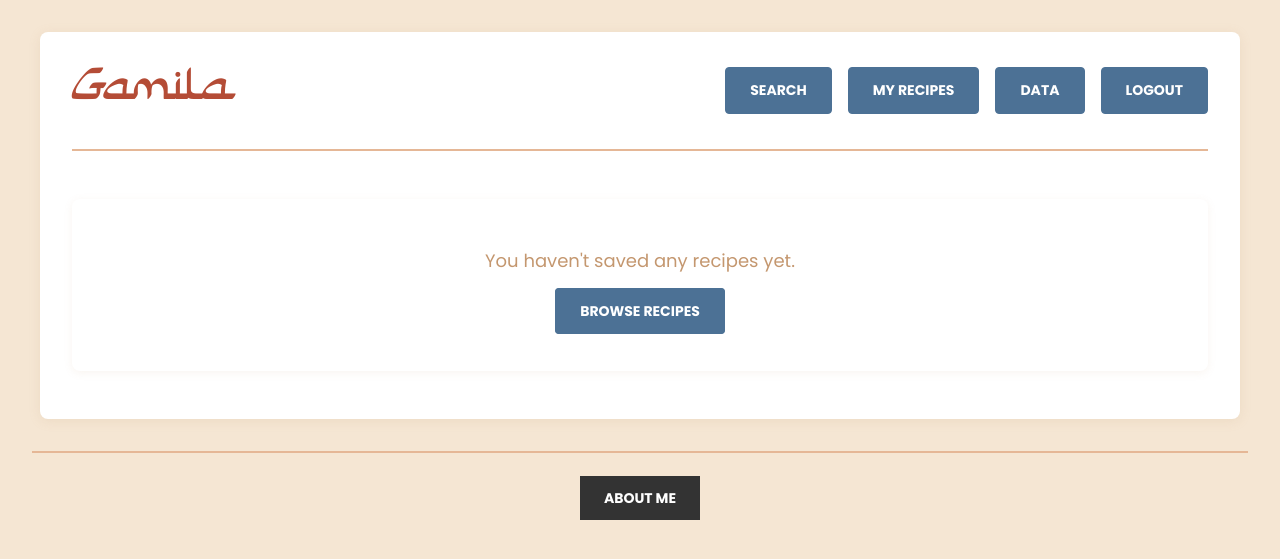
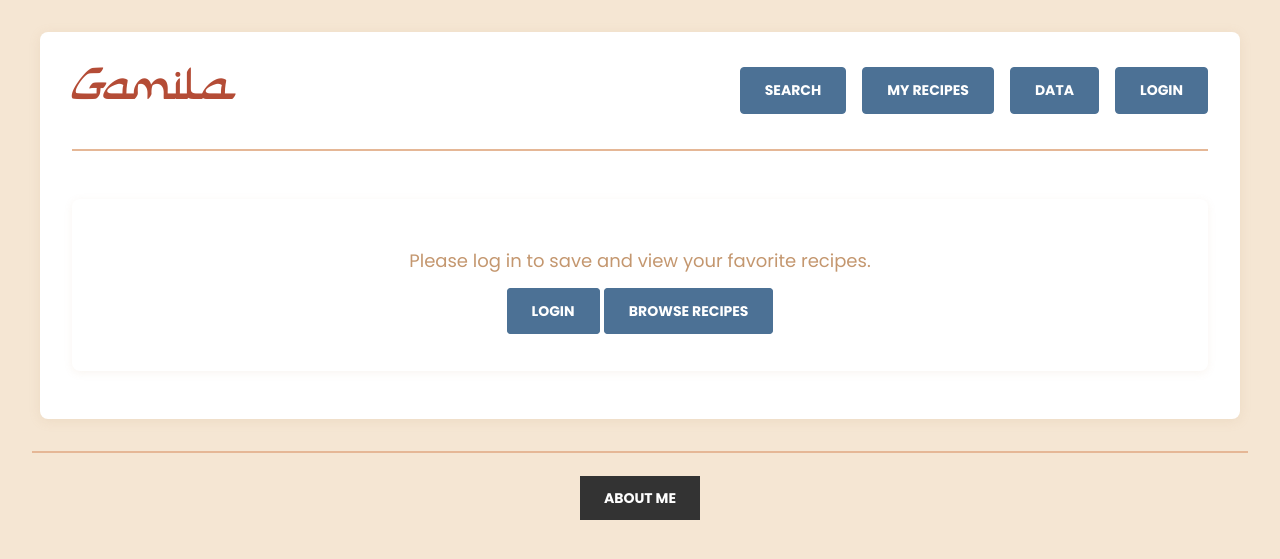
Before and after one commit to ambrosia-fish/recipe-app, a Django app: template src/recipes/templates/recipes/my_recipes.html in a window 1280 px wide. Shown: the top 559 px of the page. Run offline with Django 3.2, Linux system fonts and the light colour scheme; the template is opened without the code that fills it, so the values that code supplies are empty.

Commit message:
feat: update my_recipes template for non-authenticated users

```diff
--- a/src/recipes/templates/recipes/my_recipes.html
+++ b/src/recipes/templates/recipes/my_recipes.html
@@ -15,11 +15,16 @@
                 <a href="{% url 'recipes:list' %}" class="nav-button">Search</a>
                 <a href="{% url 'recipes:my_recipes' %}" class="nav-button">My Recipes</a>
                 <a href="{% url 'recipes:analytics' %}" class="nav-button">Data</a>
+                {% if user.is_authenticated %}
                     <a href="{% url 'logout' %}" class="nav-button logout-button">Logout</a>
+                {% else %}
+                    <a href="{% url 'login' %}" class="nav-button login-button">Login</a>
+                {% endif %}
             </div>
         </div>
 
         <div class="recipe-grid">
+            {% if user.is_authenticated %}
                 {% for object in recipes %}
                 <a href="{% url 'recipes:recipe_detail' object.id %}" class="recipe-card">
                     <img src="{{ object.pic.url }}" alt="{{ object.name }}" class="recipe-image">
@@ -31,6 +36,13 @@
                     <a href="{% url 'recipes:list' %}" class="nav-button">Browse Recipes</a>
                 </div>
                 {% endfor %}
+            {% else %}
+                <div class="empty-state">
+                    <p>Please log in to save and view your favorite recipes.</p>
+                    <a href="{% url 'login' %}" class="nav-button">Login</a>
+                    <a href="{% url 'recipes:list' %}" class="nav-button">Browse Recipes</a>
+                </div>
+            {% endif %}
         </div>
     </div>
     <footer class="footer">
```
Lines whose indentation alone changed are shown as unchanged.
